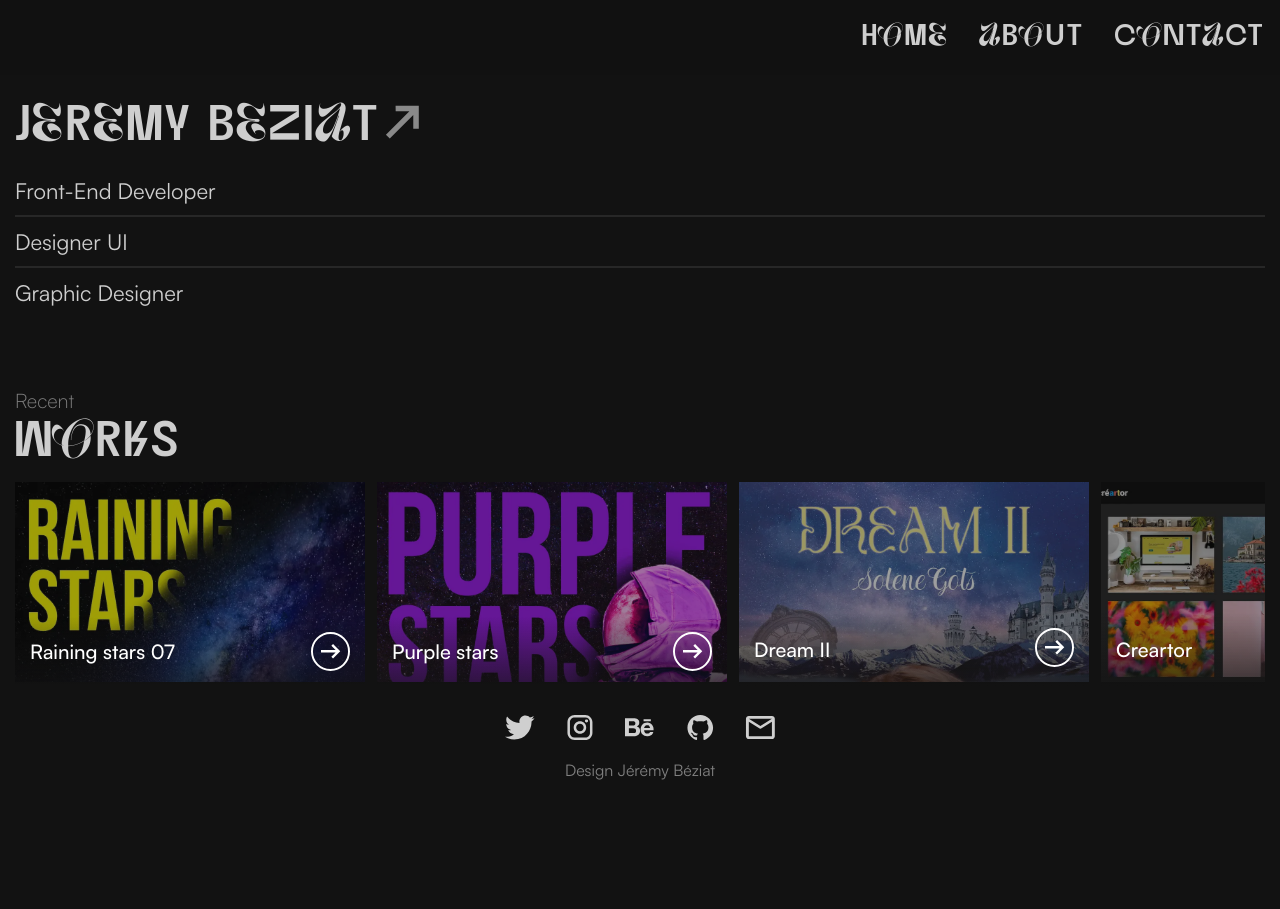
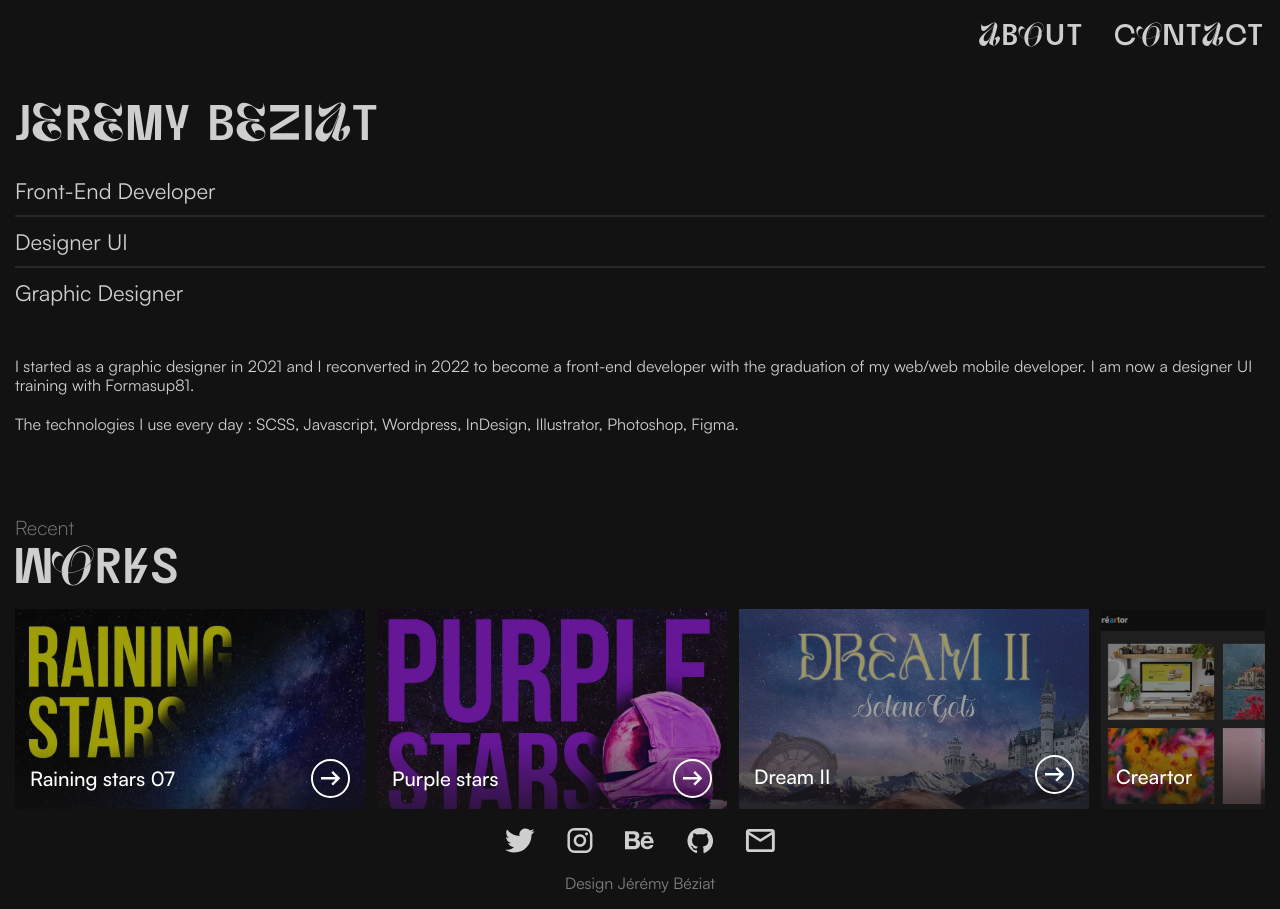
Before and after one commit to jeremybeziat/portfolio, a React (Create React App) app: page / in a window 1280 px wide. Before the commit the page ends 800 px from the top, so only its background shows below. Built offline with nearby package versions, Linux system fonts and the light colour scheme.

Commit message:
refactor : about

```diff
--- a/src/assets/styles/_Header.scss
+++ b/src/assets/styles/_Header.scss
@@ -5,7 +5,6 @@
   justify-content: flex-end;
   width: 100%;
   min-height: 75px;
-  background-color: #12121299;
   z-index: 1000;
   color: #cecece;
   padding: 20px;
--- a/src/assets/styles/_Home.scss
+++ b/src/assets/styles/_Home.scss
@@ -41,6 +41,24 @@
     position: relative;
   }
 }
+
+// ################################
+// ############ ABOUT #############
+// ################################
+
+.about {
+  padding-top: 50px;
+
+  p {
+    text-align: left;
+    line-height: 1.2;
+    font-size: 16px;
+  }
+}
+
+// ################################
+// ############ WORKS #############
+// ################################
 
 ::-webkit-scrollbar {
   width: 0px;
--- a/src/components/Header.js
+++ b/src/components/Header.js
@@ -10,11 +10,11 @@ function Header() {
     <header>
       <nav className={`navbar ${showLinks ? "show-nav" : "hide-nav"}`}>
         <ul className="navbar__links">
-          <li className="navbar__item">
+          {/* <li className="navbar__item">
             <a href="/" className="navbar__link">
               hOmE
             </a>
-          </li>
+          </li> */}
           <li className="navbar__item">
             <a href="/profil" className="navbar__link">
               AbOut
--- a/src/pages/Home.js
+++ b/src/pages/Home.js
@@ -17,7 +17,7 @@ function Home() {
             <div className="works-name">
               <div className="name">
                 <h1>jErEmy bEziAt</h1>
-                <Link to="/profil" title="profil">
+                {/* <Link to="/profil" title="about">
                   <svg
                     viewBox="0 0 16 16"
                     fill="none"
@@ -28,7 +28,7 @@ function Home() {
                       fill="white"
                     />
                   </svg>
-                </Link>
+                </Link> */}
               </div>
               <p className="web-developer">Front-End Developer</p>
               <hr />
@@ -37,6 +37,17 @@ function Home() {
               <p className="graphic-designer">Graphic Designer</p>
             </div>
           </div>
+        </section>
+        <section className="about">
+          <p>
+            I started as a graphic designer in 2021 and I reconverted in 2022 to
+            become a front-end developer with the graduation of my web/web
+            mobile developer. I am now a designer UI training with Formasup81.
+            <br />
+            <br />
+            The technologies I use every day : SCSS, Javascript, Wordpress,
+            InDesign, Illustrator, Photoshop, Figma.
+          </p>
         </section>
         <section className="works">
           <p className="recent">Recent</p>
```
